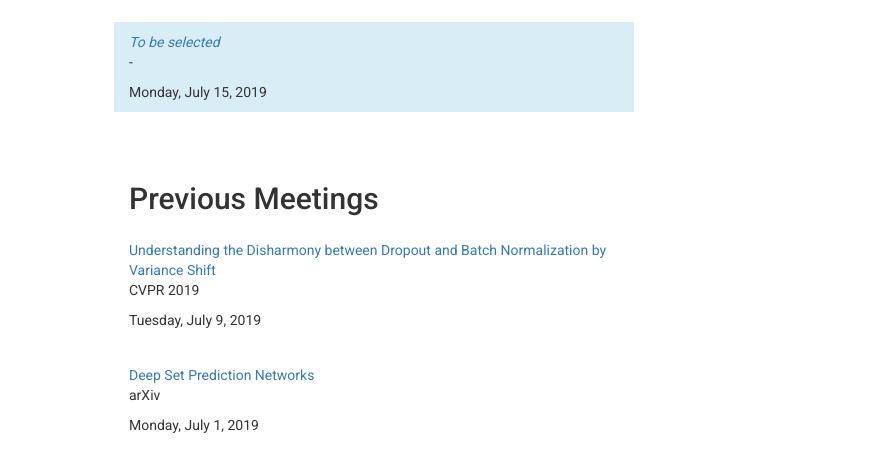
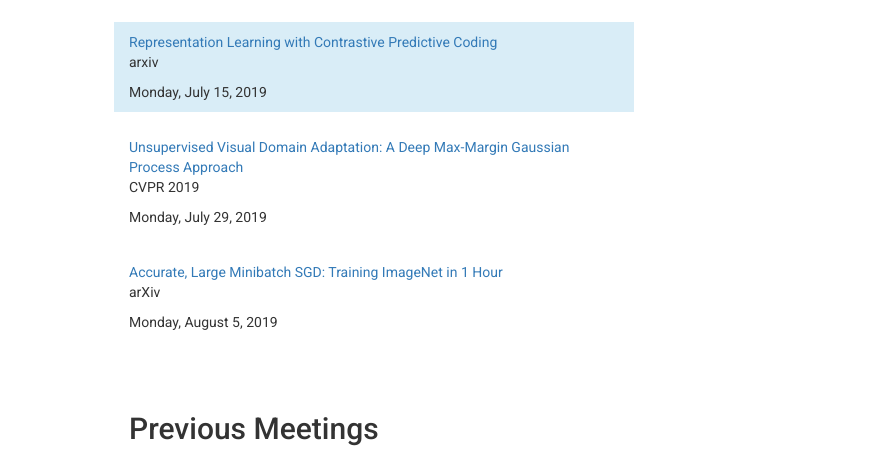
Before and after one commit to cvg-uni-bonn/cvg-uni-bonn.github.io, a plain HTML site: page cvg-paper-reading-group/index.html in a window 1280 px wide. Shown: the part 559-1026 px from the top of the page, without its empty margins (136-1031 px from the left). Drawn offline with nearby package versions, Linux system fonts and the light colour scheme; some icons are missing.

Commit message:
add upcoming meetings

```diff
--- a/cvg-paper-reading-group/index.html
+++ b/cvg-paper-reading-group/index.html
@@ -65,11 +65,29 @@
 
             <div class="row pull-down-medium"> <!-- A paper -->
                 <div class="col-sm-8 col-xs-12 bg-info" style="padding-top: 10px;">
-                    <p><a href="#">
-                      <i>To be selected</i>
+                    <p><a href="https://arxiv.org/abs/1807.03748">
+                      Representation Learning with Contrastive Predictive Coding
                     </a></br>
-                    -</p>
+                    arxiv</p>
                     <p>Monday, July 15, 2019</p>
+                </div>
+            </div> <!-- End of Paper -->
+            <div class="row pull-down-medium"> <!-- A paper -->
+                <div class="col-sm-8 col-xs-12">
+                    <p><a href="http://openaccess.thecvf.com/content_CVPR_2019/papers/Kim_Unsupervised_Visual_Domain_Adaptation_A_Deep_Max-Margin_Gaussian_Process_Approach_CVPR_2019_paper.pdf">
+                      Unsupervised Visual Domain Adaptation: A Deep Max-Margin Gaussian Process Approach
+                    </a></br>
+                    CVPR 2019</p>
+                    <p>Monday, July 29, 2019</p>
+                </div>
+            </div> <!-- End of Paper -->
+            <div class="row pull-down-medium"> <!-- A paper -->
+                <div class="col-sm-8 col-xs-12">
+                    <p><a href="https://arxiv.org/abs/1706.02677">
+                      Accurate, Large Minibatch SGD: Training ImageNet in 1 Hour
+                    </a></br>
+                    arXiv</p>
+                    <p>Monday, August 5, 2019</p>
                 </div>
             </div> <!-- End of Paper -->
         </div>
```
